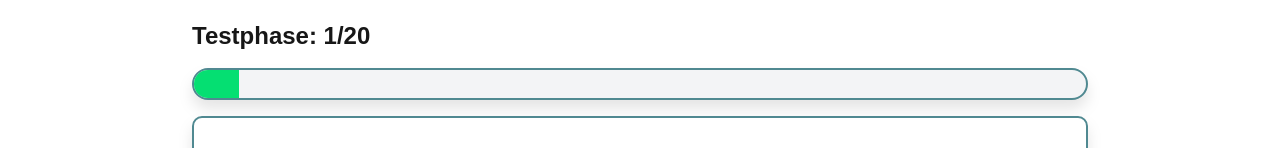
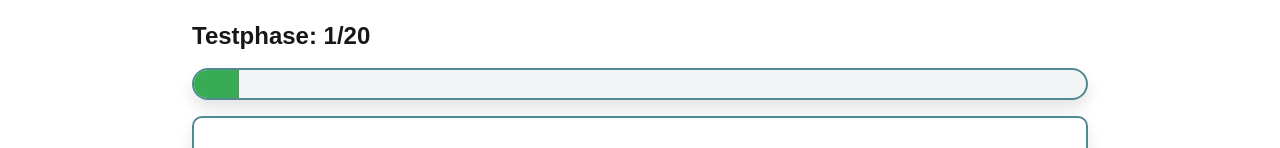
Before and after one commit to L0i0n0a/PsyKi, a Next.js app in the folder multarbeit/: page /prototyp/testphase in a window 1280 px wide. Shown: the part 204-352 px from the top of the page. Built offline with nearby package versions, Linux system fonts and the light colour scheme.

Commit message:
change progress

```diff
--- a/multarbeit/src/app/prototyp/mainphase/page.tsx
+++ b/multarbeit/src/app/prototyp/mainphase/page.tsx
@@ -96,7 +96,7 @@ const Mainphase = () => {
         </h2>
         <div className='w-full h-8 bg-gray-100 border-2 drop-shadow-xl border-[#508991] text-center rounded-full! mb-4 overflow-hidden'>
           <div
-            className='h-full bg-green-400 transition-all duration-300'
+            className='h-full bg-[#39ab52] transition-all duration-300'
             style={{
               width: `${((index + 1) / data.length) * 100}%`,
             }}></div>
--- a/multarbeit/src/app/prototyp/testphase/page.tsx
+++ b/multarbeit/src/app/prototyp/testphase/page.tsx
@@ -90,7 +90,7 @@ const Testphase = () => {
         </h2>
         <div className='w-full h-8 bg-gray-100 border-2 drop-shadow-xl border-[#508991] text-center rounded-full! mb-4 overflow-hidden'>
           <div
-            className='h-full bg-green-400 transition-all duration-300'
+            className='h-full bg-[#39ab52] transition-all duration-300'
             style={{
               width: `${((index + 1) / data.length) * 100}%`,
             }}></div>
```
